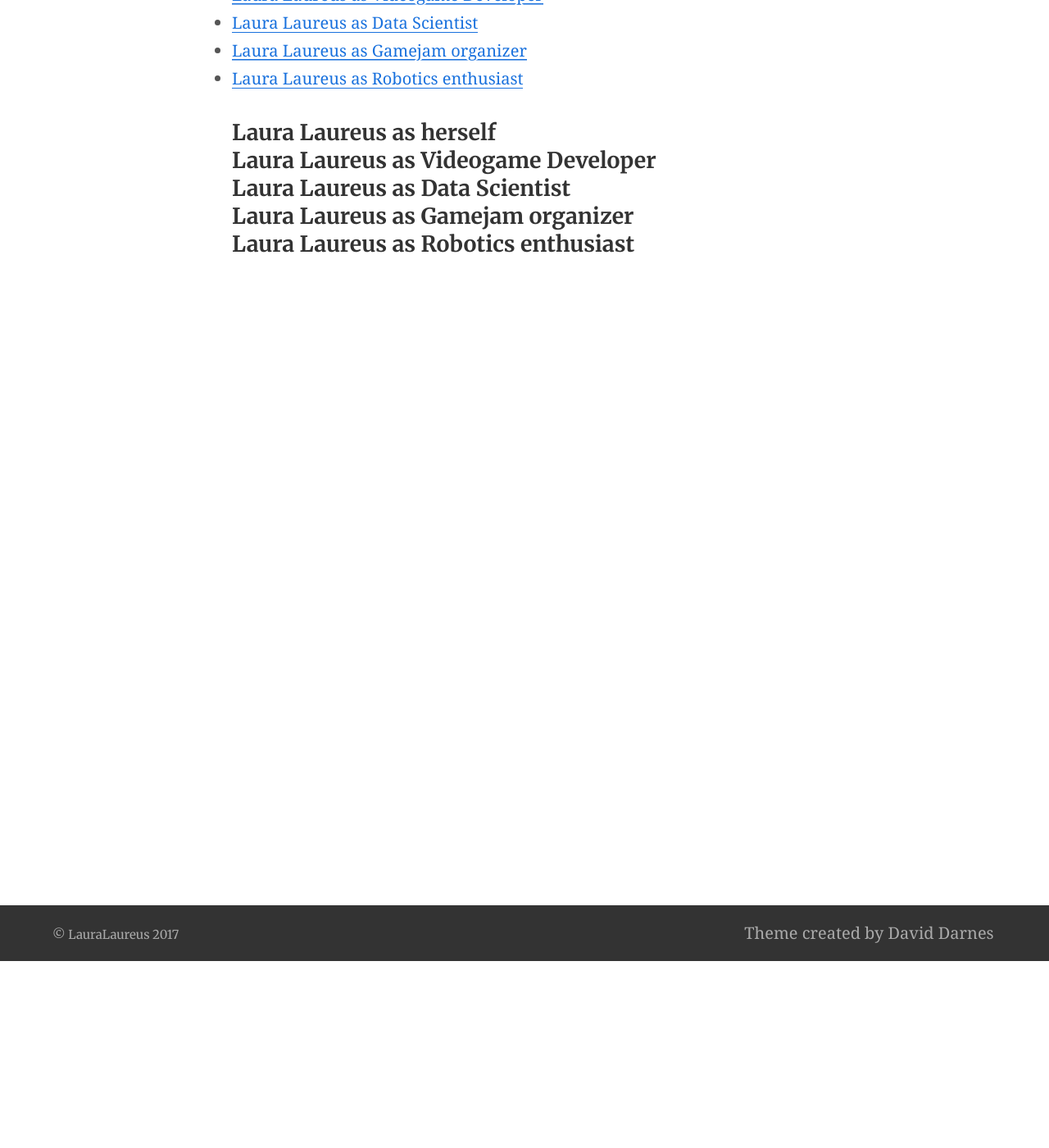
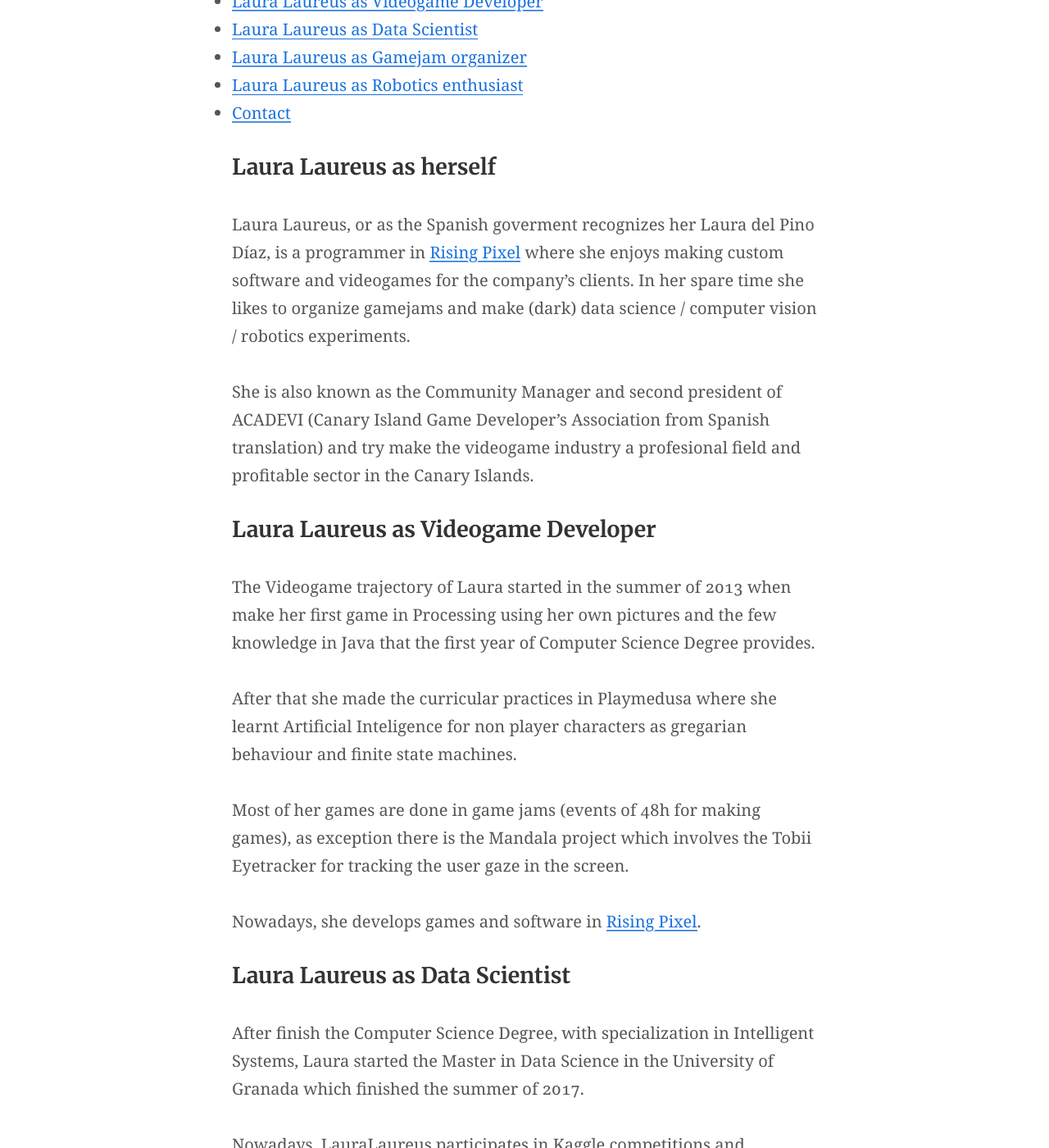
Before and after one commit to LauraLaureus/lauralaureus.github.io, a Jekyll site: the page built from about.md, in a window 1280 px wide and 1400 px high, scrolled down 228 px. Shown: the whole window at 82% size. Built offline with Jekyll 4.4.1, drawn with Linux system fonts in a browser that asks for light colours; the table of contents is made by our own code; some of the changed text lies outside the part shown.

Commit message:
-Update favicon and logo -Update about -Update index page -Added two video games post -Update Videogame portfolio

```diff
--- a/_config.yml
+++ b/_config.yml
@@ -91,14 +91,14 @@ defaults:
 encoding: utf-8 # Make sure the encoding is right
 lang: en-GB # Set the site language
 title: "LauraLaureus" # Site name or title, also used in jekyll-seo-tag
-logo: "/assets/logo.svg" # Site logo, also used in jekyll-seo-tag
+logo: "https://avatars2.githubusercontent.com/u/8750232?s=460&v=4" # Site logo, also used in jekyll-seo-tag
 description: "Personal blog of an Artificial Intelligence hosted in a sheikah stone" # Site description and default description, also used in jekyll-seo-tag
 url: "http://lauralaureus.es" # Site url, also used in jekyll-seo-tag
 baseurl: ""
 repo: "https://github.com/lauralaureus/lauralaureus.github.io"
 email: "lauradelpinodiaz94@gmail.com"
 # disqus: "alembic-1" # Blog post comments, uncomment the option and set the site ID from your Disqus account
-avatarurl: "https://www.gravatar.com/avatar/6c0377abcf4da91cdd35dea4554b2a4c" # Uses avatars for favicons to get multple sites, eg Gravatar, Twitter, GitHub
+avatarurl: "https://avatars2.githubusercontent.com/u/8750232?s=460&v=4" # Uses avatars for favicons to get multple sites, eg Gravatar, Twitter, GitHub
 
 
 # 8. Site navigation
@@ -125,4 +125,4 @@ social_links: # Appears in sidebar. Set the urls then uncomment and comment out
 sharing_links: # Appear at the bottom of single blog posts, uncomment and comment out as desired. Colours set the button colour
   Twitter: "#1DA1F2"
   facebook: "#3B5998"
-  Google+: "#DC4E41"
+  #Google+: "#DC4E41"
--- a/about.md
+++ b/about.md
@@ -7,10 +7,41 @@ toc: true
 
 #### Laura Laureus as herself
 
+<br>
+Laura Laureus, or as the Spanish goverment recognizes her Laura del Pino Díaz, is a programmer in [Rising Pixel](http://www.risingpixel.com/en/) where she enjoys making custom software and videogames for the company's clients. In her spare time she likes to organize gamejams and make (dark) data science / computer vision / robotics experiments.
+
+She is also known as the Community Manager and second president of ACADEVI (Canary Island Game Developer's Association from Spanish translation) and try make the videogame industry a profesional field and profitable sector in the Canary Islands.
+
 #### Laura Laureus as Videogame Developer
+
+<br>
+The Videogame trajectory of Laura started in the summer of 2013 when make her first game in Processing using her own pictures and the few knowledge in Java that the first year of Computer Science Degree provides.
+
+After that she made the curricular practices in Playmedusa where she learnt Artificial Inteligence for non player characters as gregarian behaviour and finite state machines.
+
+Most of her games are done in game jams (events of 48h for making games), as exception there is the Mandala project which involves the Tobii Eyetracker for tracking the user gaze in the screen.
+
+Nowadays, she develops games and software in [Rising Pixel](http://www.risingpixel.com/en/).
 
 #### Laura Laureus as Data Scientist
 
+<br>
+After finish the Computer Science Degree, with specialization in Intelligent Systems, Laura started the Master in Data Science in the University of Granada which finished the summer of 2017.
+
+Nowadays, LauraLaureus participates in Kaggle competitions and datathons as well as make some experiments in her own mostly in the field of Computer Vision, Social Networks and Sentiment Analisys.
+
+
 #### Laura Laureus as Gamejam organizer
 
+<br>
+From spring of 2016, Laura helps in the organization of gamejams, giving the chance to videogame amateurs of enhancing their portfolios, meet new contacts in the Canary Islands.
+
 #### Laura Laureus as Robotics enthusiast
+
+<br>
+In her spare time, Laura likes to play with Mip robot and make experiments with Raspberry Pi.
+
+<br><br>
+#### Contact
+
+{% include site-form.html %}
```
Also changed, not shown: _posts/2017-12-31-DarknessInside.md (added, +22 -0 lines), _posts/2017-12-31-RIDB.md (added, +19 -0 lines), index.md (+9 -6 lines), pages/GamePortfolio/index.md (+9 -5 lines).
